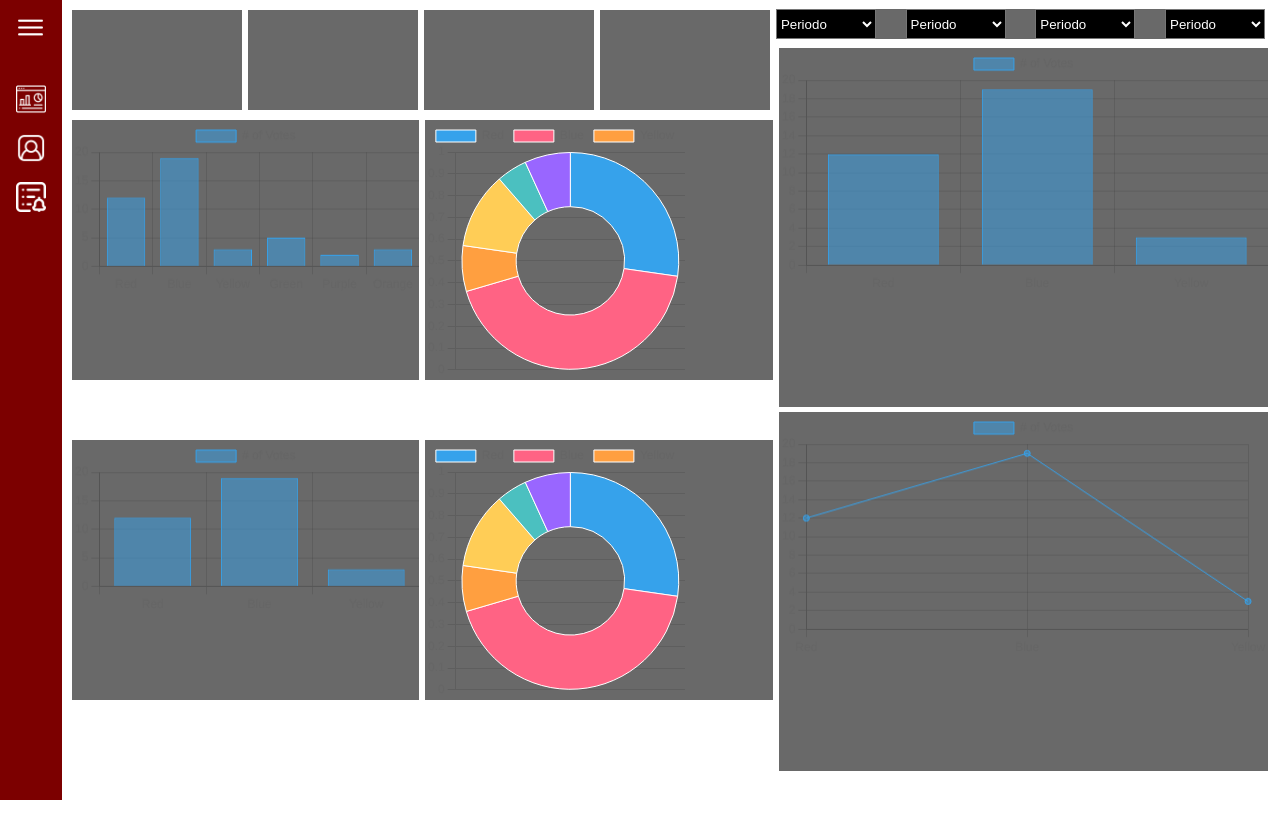
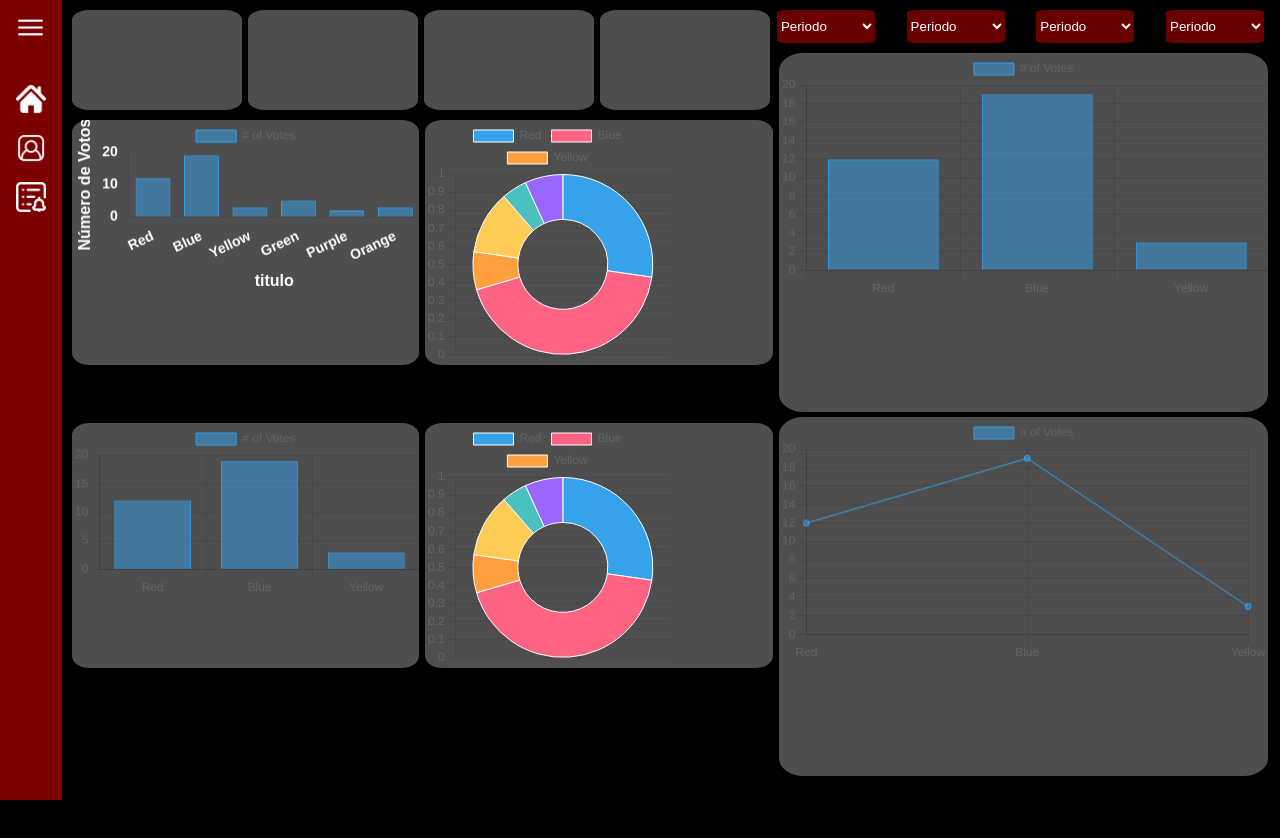
Before and after one commit to InfoTrack-SPTech/Site-Institucional, a website: page public/dashboard/dashboard.html in a window 1280 px wide. Drawn offline with nearby package versions, Linux system fonts and the light colour scheme.

Commit message:
Atualizações dash

```diff
--- a/public/css/dashboards.css
+++ b/public/css/dashboards.css
@@ -2,6 +2,7 @@ body{
   margin: 0;
   padding: 0;
   overflow: hidden;
+  background-color: black;
 
 }
 
@@ -26,18 +27,22 @@ body{
 .sanduiche img{
   margin-top: 5px;
   height: 25px;
+  cursor: pointer;
 }
 .dashicon img{
   margin-top: 40px;
   height: 30px;
+  cursor: pointer;
 }
 .conta img{
   margin-top: 15px;
   height: 30px;
+  cursor: pointer;
 }
 .lembretes img{
   margin-top: 15px;
   height: 30px;
+  cursor: pointer;
 }
 
 .articlePai {
@@ -66,8 +71,9 @@ body{
 .boxKpi{
   width: 170px;
   height: 100px;
-  background-color: dimgray;
+  background-color:   rgb(78, 78, 78);
   margin-right: 6px;
+  border-radius: 10%;
 
 }
 
@@ -82,34 +88,55 @@ body{
   box-sizing: border-box;
   width: 99%;
   height: 44.9vh;
-  background-color: dimgray;
+  background-color: rgb(78, 78, 78);
   margin-left: 3px;
+  border-radius: 5%;
 }
 
 .primeiroBox{
   margin-bottom: 5px;
 }
 
-.secMeio, .secBaixo{
+/* .secMeio, .secBaixo{
   display: flex;
   width: 96.8%;
-  height: 40%;
+  height: 38%;
   margin-left: 10px;
   justify-content: space-between;
+} */
+
+.secMeio {
+  display: flex;
+  width: 96.8%;
+  height: 30%;
+  margin-left: 10px;
+  justify-content: space-between;
+  margin-bottom: 8%;
 }
+
+.secBaixo {
+  display: flex;
+  width: 96.8%;
+  height: 30%;
+  margin-left: 10px;
+  justify-content: space-between;
+  margin-top: 5px;
+}
+
 
 .graficoMeio{
   width: 49.6%;
-  height: 260px;
-  background-color: dimgray;
+  height: 245px;
+  background-color: rgb(78, 78, 78);
+  border-radius: 5%;
 }
 
 .secFiltro{
   width: 99%;
-  height: 30px;
+  height: 35px;
   margin-left: -10px;
   margin-top: 9px;
-  background-color: dimgray;
+  background-color: rgb(0, 0, 0);
 }
 
 .secFiltro{
@@ -120,6 +147,8 @@ body{
 .boxFiltro select{
   width: 100px;
   height: 100%;
-  background-color: black;
+  background-color: rgb(104, 0, 0);
   color: white;
+  border-radius: 10%;
+  border-color: black;
 }
--- a/public/dashboard/dashboard.html
+++ b/public/dashboard/dashboard.html
@@ -1,15 +1,12 @@
 <!DOCTYPE html>
 <html lang="pt-br">
+
 <head>
-    <link
-      rel="shortcut icon"
-      href="../assets/icon/favicon2.ico"
-      type="image/x-icon"
-    />
+  <link rel="shortcut icon" href="../assets/icon/favicon2.ico" type="image/x-icon" />
   <meta charset="UTF-8" />
   <meta http-equiv="X-UA-Compatible" content="IE=edge" />
   <meta name="viewport" content="width=device-width, initial-scale=1.0" />
-    <title>Info Dash</title>
+  <title>INFODASH</title>
 
   <link rel="stylesheet" href="./../css/dashboards.css" />
   <script src="../js/sessao.js"></script>
@@ -18,8 +15,7 @@
   <link rel="preconnect" href="https://fonts.gstatic.com" />
   <link
     href="https://fonts.googleapis.com/css2?family=Exo+2:ital,wght@0,100;0,200;0,300;0,400;0,500;0,600;0,700;0,800;0,900;1,100;1,200;1,300;1,400;1,500;1,600;1,700;1,800;1,900&display=swap"
-      rel="stylesheet"
-    />
+    rel="stylesheet" />
 </head>
 
 <!-- <body onload=" atualizarFeed()"> -->
@@ -31,7 +27,7 @@
         <img src="../assets/menu-aberto (1).png" alt="">
       </div>
       <div class="dashicon">
-            <img src="../assets/painel.png" alt="">
+        <img src="../assets/silhueta-de-icone-de-casa.png" alt="">
       </div>
       <div class="conta">
         <img src="../assets/conta.png" alt="">
@@ -67,6 +63,8 @@
               <option value="#">Periodo</option>
               <option value="manha">Manhã</option>
               <option value="tituloGraficos">Tarde</option>
+              <option value="tituloGraficos">Noite</option>
+              <option value="tituloGraficos">Madrugada</option>
             </select>
           </div>
           <div class="boxFiltro">
@@ -100,6 +98,7 @@
     </article>
   </main>
 </body>
+
 </html>
 
 <script src="https://cdn.jsdelivr.net/npm/chart.js"></script>
@@ -121,6 +120,8 @@
           label: "# of Votes",
           data: [12, 19, 3, 5, 2, 3],
           borderWidth: 1,
+          // backgroundColor: 'rgba(75, 192, 192, 0.2)',
+          // borderColor: 'rgba(75, 192, 192, 1)',
         },
       ],
     },
@@ -128,6 +129,50 @@
       scales: {
         y: {
           beginAtZero: true,
+          ticks: {
+            color: '#FFFFFF',
+            font: {
+              size: 14,
+              family: 'Arial',
+              weight: 'bold',
+            },
+          },
+          title: {
+            display: true,
+            text: 'Número de Votos',
+            color: '#FFFFFF',
+            font: {
+              size: 16,
+              family: 'Arial',
+              weight: 'bold',
+            },
+          },
+          grid: {
+          display: false,
+        },
+        },
+        x: {
+          ticks: {
+            color: '#FFFFFF',
+            font: {
+              size: 14,
+              family: 'Arial',
+              weight: 'bold',
+            },
+          },
+          title: {
+            display: true,
+            text: 'titulo',
+            color: '#FFFFFF',
+            font: {
+              size: 16,
+              family: 'Arial',
+              weight: 'bold',
+            },
+          },
+          grid: {
+          display: false, // Remove as linhas de grade no eixo Y
+        },
         },
       },
     },
```
Also changed, not shown: public/assets/silhueta-de-icone-de-casa.png (added). Lines whose indentation alone changed are shown as unchanged.
